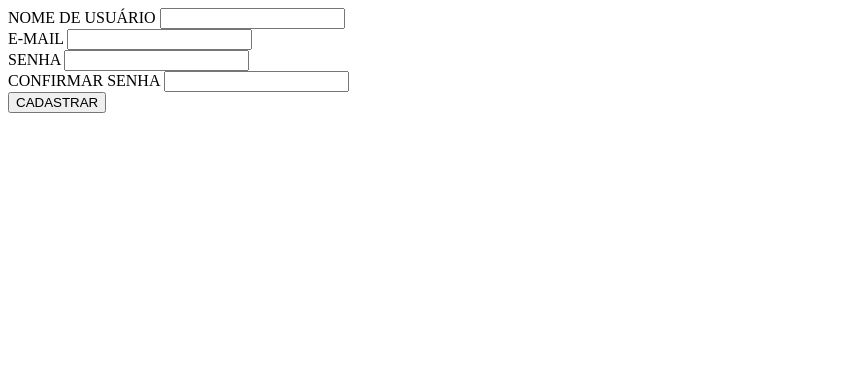
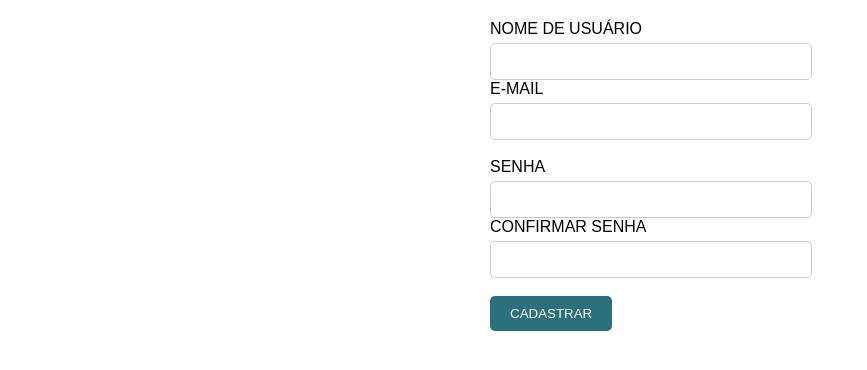
Before and after one commit to lipeshz/taskio, a PHP site: page /view/cadastro.php in a window 1280 px wide. Shown: the top 370 px of the page, without its empty margins (0-867 px from the left). Run offline with PHP 8.4, Linux system fonts and the light colour scheme.

Commit message:
Cadastro de usuário completo
- Lançamento de erros para campos vazios ou não condizentes

- Estilo provisório para a págia de cadastro de usuários

```diff
--- /dev/null
+++ b/css/cadastro_usuario.css
@@ -0,0 +1,40 @@
+/* cadastrar.css */
+
+body {
+    font-family: Arial, sans-serif;
+    margin: 20px;
+}
+
+form {
+    width: 300px;
+    margin: 0 auto;
+}
+
+label {
+    display: block;
+    margin-bottom: 5px;
+}
+
+input[type="text"],
+input[type="email"],
+input[type="password"] {
+    width: 100%;
+    padding: 10px;
+    border: 1px solid #ccc;
+    border-radius: 5px;
+}
+
+input[type="submit"] {
+    background-color: #2c6f7d;
+    color: white;
+    padding: 10px 20px;
+    border: none;
+    border-radius: 5px;
+    cursor: pointer;
+}
+
+.error {
+    color: red;
+    font-size: 12px;
+    margin-top: 5px;
+}
--- a/view/cadastro.php
+++ b/view/cadastro.php
@@ -1,21 +1,36 @@
 <?php
-
+session_start();
 ?>
-
 <!DOCTYPE html>
 <html lang="pt-br">
 <head>
     <meta charset="UTF-8">
     <meta name="viewport" content="width=device-width, initial-scale=1.0">
+    <link rel="stylesheet" href="../css/cadastro_usuario.css">
     <title>Cadastrar</title>
 </head>
     <body>
         <form action="../controller/cadastro_usuario.php" method="post">
             <label for="nome-usuario">NOME DE USUÁRIO</label>
-            <input type="text" name="nome" id="nome-usuario">
+            <input type="text" name="nome" id="nome-usuario" value="<?php echo $_SESSION['nome_err'] ?? ''; ?>">
+            <?php
+            if(isset($_SESSION['err_nome'])) {;
+                echo '<span class="error">' . $_SESSION['err_nome'] . '</span>';
+                unset($_SESSION['err_nome']);
+            }
+            ?>
+
             <br>
             <label for="email-usuario">E-MAIL</label>
-            <input type="email" name="email" id="email-usuario">
+            <input type="email" name="email" id="email-usuario" value="<?php echo $_SESSION['email_err'] ?? ''; ?>">
+            <?php
+            if(isset($_SESSION['err_email'])){
+                echo '<span class="error">' . $_SESSION['err_email'] . '</span>';
+                unset($_SESSION['err_email']);
+            }
+            ?>
+
+            <br>
             <br>
             <label for="senha-usuario">SENHA</label>
             <input type="password" name="senha" id="senha-usuario">
@@ -23,6 +38,14 @@
             <label for="confirmar-senha">CONFIRMAR SENHA</label>
             <input type="password" name="conf_senha" id="confirmar_senha">
             <br>
+            <?php
+            if(isset($_SESSION['err_senha'])){
+                echo '<span class="error">' . $_SESSION['err_senha'] . '</span>';
+                unset($_SESSION['err_senha']);
+            }
+            ?>
+
+            <br>
             <input type="submit" value="CADASTRAR">
         </form>
     </body>
--- a/view/index.php
+++ b/view/index.php
@@ -4,14 +4,15 @@ $usuario = new Usuario();
 session_start();
 ?>
 <!DOCTYPE html>
-<html lang="en">
+<html lang="pt-br">
 <head>
     <meta charset="UTF-8">
     <meta name="viewport" content="width=device-width, initial-scale=1.0">
-    <title>Document</title>
+    <title>Task.io</title>
 </head>
 <body>
     <a href="cadastro.php">CADASTRO</a>
+    <a href="login.php">ENTRAR</a>
     <?php
     echo "<h1>Bem-vindo," . $usuario->getNome();
     echo "</h1>"
```
Also changed, not shown: controller/cadastro_usuario.php (+37 -3 lines), model/UsuarioDAO.php (+10 -0 lines).
